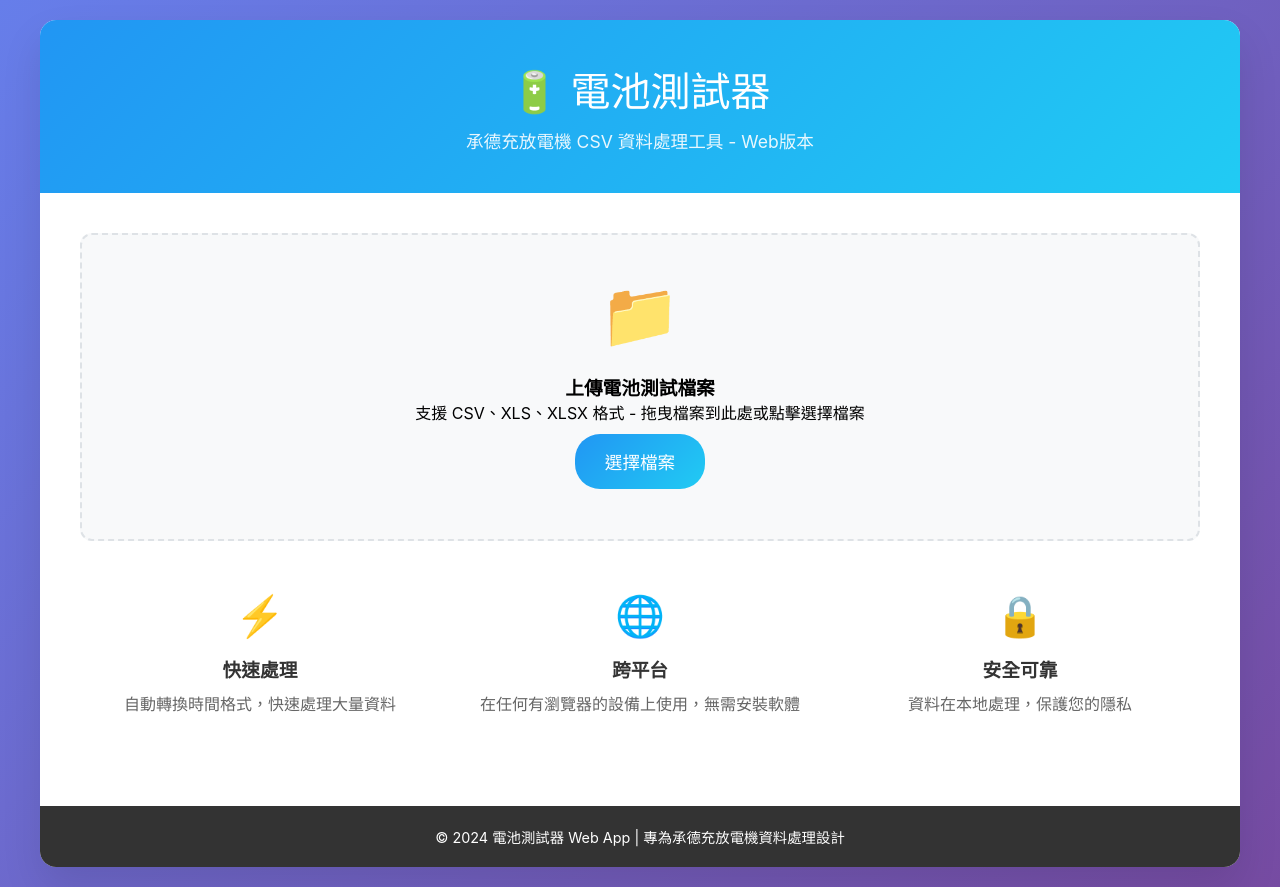
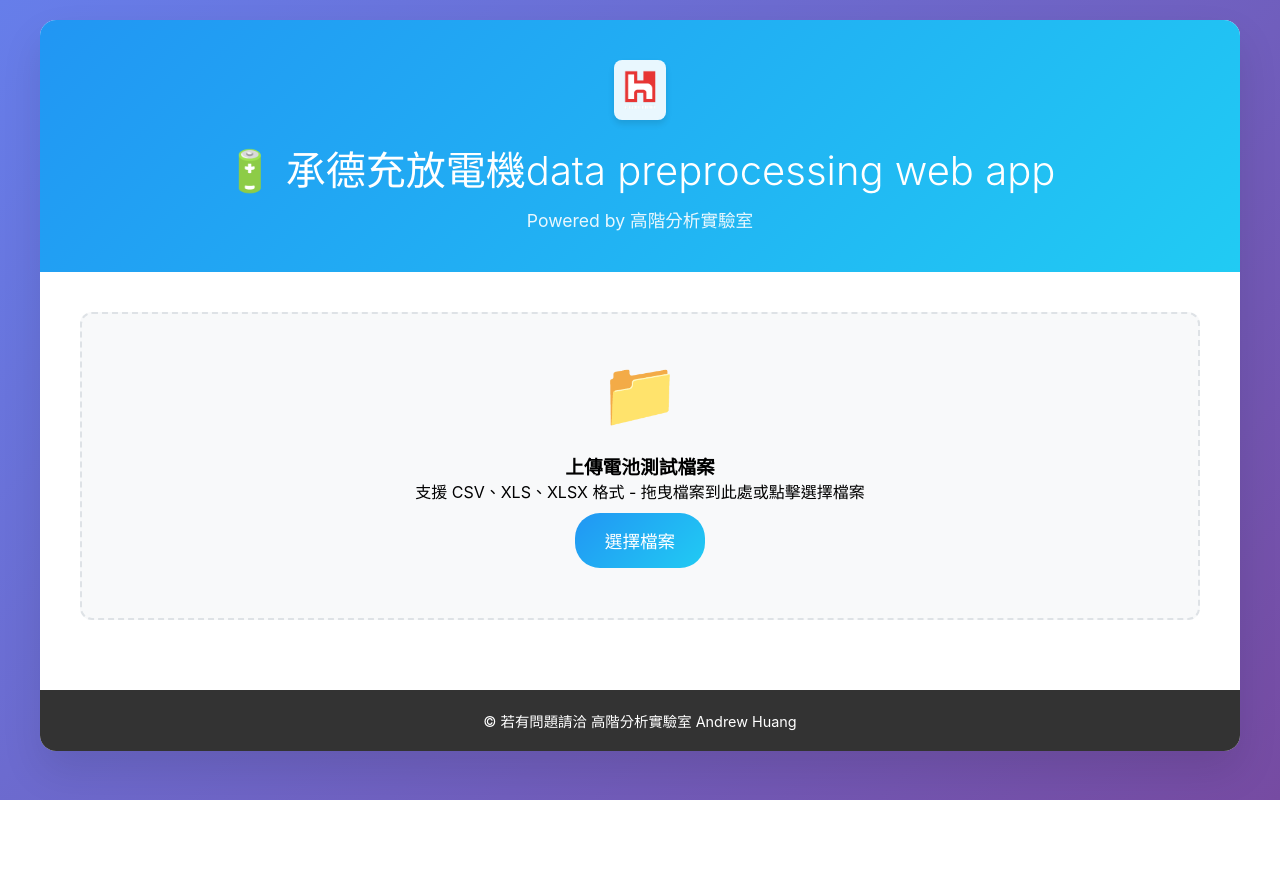
Before and after one commit to Andrewhuang723/battery-tester-webapp, a Flask app: page / in a window 1280 px wide. After the commit the page ends 800 px from the top, so only its background shows below. Run offline with Flask 3, Linux system fonts and the light colour scheme; some libraries are stand-ins or nearby versions.

Commit message:
update template to simple

```diff
--- a/templates/index.html
+++ b/templates/index.html
@@ -40,6 +40,15 @@
             font-size: 2.5rem;
             margin-bottom: 10px;
             font-weight: 300;
+        }
+
+        .header img {
+            max-height: 60px;
+            margin-bottom: 15px;
+            background: rgba(255, 255, 255, 0.9);
+            padding: 10px;
+            border-radius: 8px;
+            box-shadow: 0 4px 6px rgba(0,0,0,0.1);
         }
 
         .header p {
@@ -297,8 +306,9 @@
 <body>
     <div class="container">
         <div class="header">
-            <h1>🔋 電池測試器</h1>
-            <p>承德充放電機 CSV 資料處理工具 - Web版本</p>
+            <img src="{{ url_for('static', filename='foxconn.png') }}" alt="Foxconn Logo">
+            <h1>🔋 承德充放電機data preprocessing web app</h1>
+            <p>Powered by 高階分析實驗室</p>
         </div>
 
         <div class="main-content">
@@ -329,28 +339,10 @@
                     <!-- 結果內容將在這裡顯示 -->
                 </div>
             </div>
-
-            <div class="features">
-                <div class="feature">
-                    <div class="feature-icon">⚡</div>
-                    <h3>快速處理</h3>
-                    <p>自動轉換時間格式，快速處理大量資料</p>
-                </div>
-                <div class="feature">
-                    <div class="feature-icon">🌐</div>
-                    <h3>跨平台</h3>
-                    <p>在任何有瀏覽器的設備上使用，無需安裝軟體</p>
-                </div>
-                <div class="feature">
-                    <div class="feature-icon">🔒</div>
-                    <h3>安全可靠</h3>
-                    <p>資料在本地處理，保護您的隱私</p>
-                </div>
-            </div>
         </div>
 
         <div class="footer">
-            <p>&copy; 2024 電池測試器 Web App | 專為承德充放電機資料處理設計</p>
+            <p>&copy; 若有問題請洽 高階分析實驗室 Andrew Huang</p>
         </div>
     </div>
 
```
Also changed, not shown: static/foxconn.png (added).
